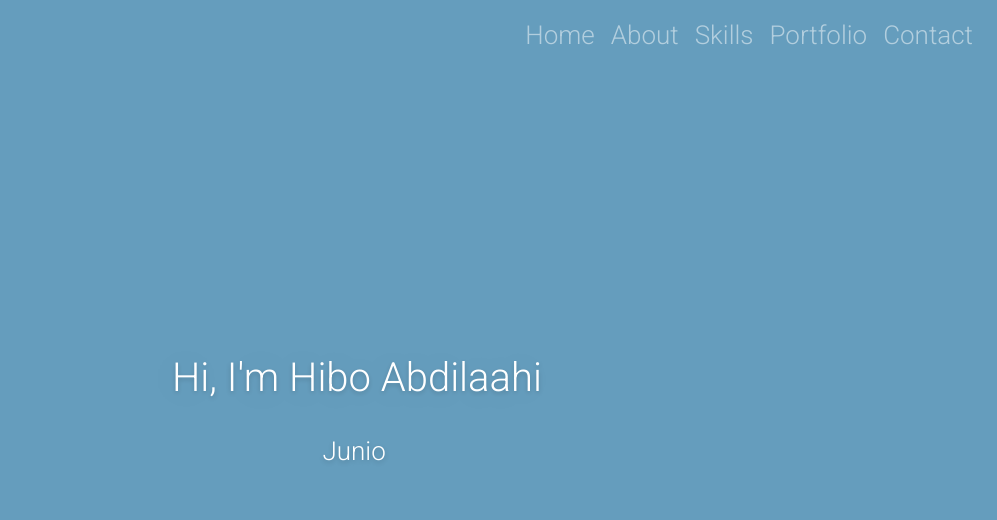
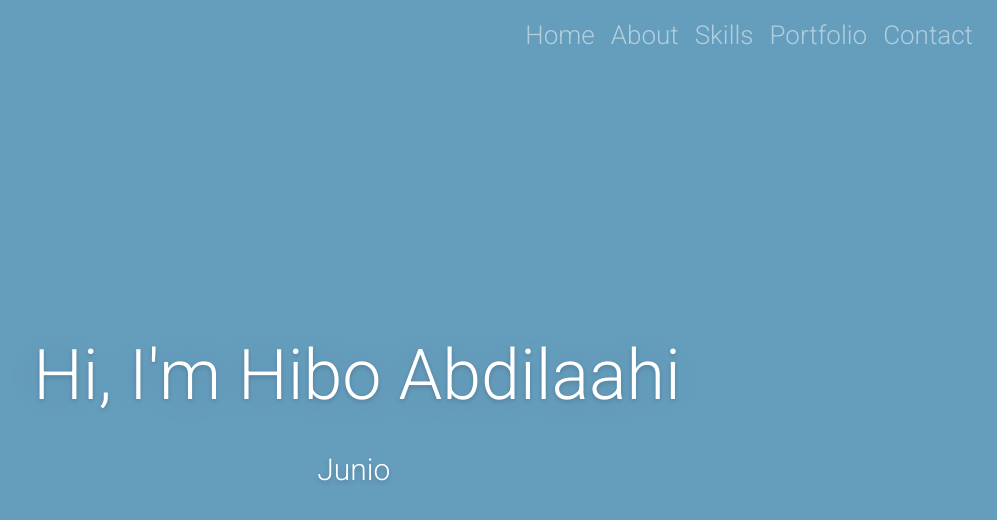
Before and after one commit to hiboabd/personal_website, a React (Create React App) app in the folder my-app/: page / in a window 1280 px wide. Shown: the top 520 px of the page, without its empty margins (283-1280 px from the left). Built offline with nearby package versions, Linux system fonts and the light colour scheme.

Commit message:
Home page font styling

```diff
--- a/my-app/src/App.css
+++ b/my-app/src/App.css
@@ -34,6 +34,7 @@ body{
 
 h1{
   color: white;
+  font-size: 70px;
 }
 
 p{
@@ -155,12 +156,13 @@ h3{
 .dynamic-text{
   margin-top: 30px;
   font-weight: lighter;
+  font-size: 30px;
 }
 
 .home-container {
   display: grid;
   height: 80vh;
-  width: 80vh;
+  width: 100vh;
 }
 
 /* contact page styling */
```
